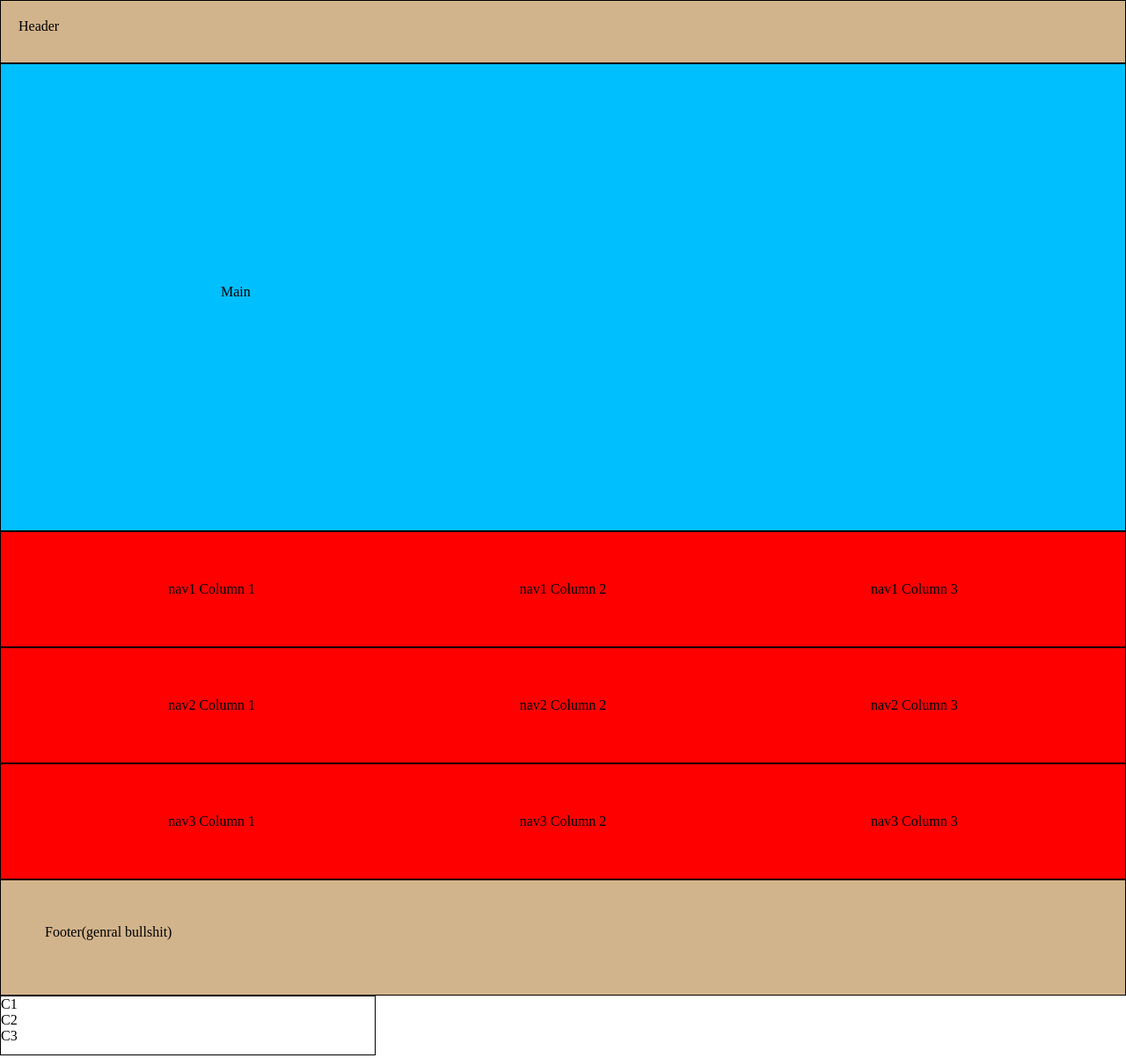
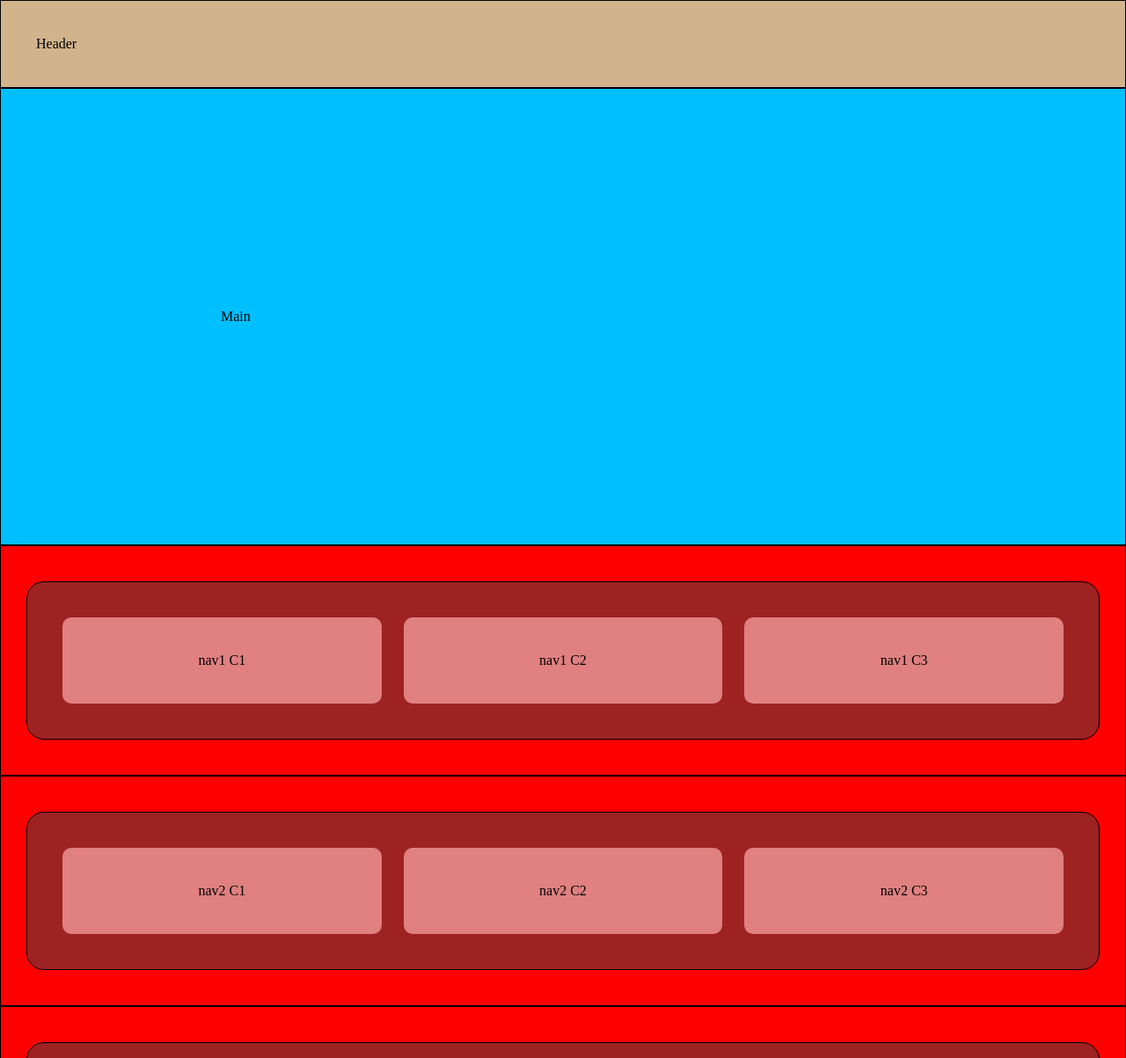
Before and after one commit to worldCONSUMER-AS-ELEV/Webbutveckling, a plain HTML site: page RacingSim/index.html in a window 1280 px wide. Shown: the top 1203 px of the page at 88% size. Drawn offline with Linux system fonts and the light colour scheme.

Commit message:
Fixade containrar absolut cinema

```diff
--- a/RacingSim/css/style.css
+++ b/RacingSim/css/style.css
@@ -1,7 +1,8 @@
 
 #Sigma {
     display: grid;
-    height: 150vh;
+    height: 175vh;
+
     grid-template-columns: 1fr 1fr 1fr;
     grid-template-areas:
         "header header header"
@@ -25,7 +26,7 @@ body {
 header {
     grid-area: header;
     background: rgba(210, 180, 140, 1);
-    padding: 20px;
+    padding: 40px;
 }
 
 main {
@@ -36,28 +37,49 @@ main {
 
 .nav1, .nav2, .nav3 {
     display: grid;
-    grid-template-columns: repeat(3, 1fr);
-    gap: 20px;
     justify-items: center;
     align-items: center;
+    padding: 50px;
+    background-color: rgba(255, 0, 0, 1);
+}
+
+.nav-container {
+    display: grid;
+    grid-template-columns: repeat(3, 1fr);
+    gap: 25px;
+
+    width: 95%;
+    padding: 40px;
+    background: rgb(158, 34, 34);
+    border: 1px solid rgba(0, 0, 0, 1);
+    border-radius: 20px;
+}
+
+.nav-container div {
+    background: rgb(224, 128, 128);
+    border: 1px rgb(125, 74, 74);
+    padding: 40px;
+    border-radius: 10px;
+    text-align: center;
+
 }
 
 .nav1 {
     grid-area: nav1;
     background: rgba(255, 0, 0, 1);
-    padding: 50px;
+    padding: 40px;
 }
 
 .nav2 {
     grid-area: nav2;
     background: rgba(255, 0, 0, 1);
-    padding: 50px;
+    padding: 40px;
 }
 
 .nav3 {
     grid-area: nav3;
     background: rgba(255, 0, 0, 1);
-    padding: 50px;
+    padding: 40px;
 }
 
 footer {
--- a/RacingSim/index.html
+++ b/RacingSim/index.html
@@ -17,31 +17,28 @@
         <main>Main</main>
 
         <section class="nav1">
-                <div>nav1 Column 1</div>
-                <div>nav1 Column 2</div>
-                <div>nav1 Column 3</div>
+            <div class="nav-container">
+                <div>nav1 C1</div>
+                <div>nav1 C2</div>
+                <div>nav1 C3</div>
+            </div>
         </section>
 
         <section class="nav2">
-                <div>nav2 Column 1</div>
-                <div>nav2 Column 2</div>
-                <div>nav2 Column 3</div>
+            <div class="nav-container">
+                <div>nav2 C1</div>
+                <div>nav2 C2</div>
+                <div>nav2 C3</div>
+            </div>
         </section>
 
         <section class="nav3">
-                <div>nav3 Column 1</div>
-                <div>nav3 Column 2</div>
-                <div>nav3 Column 3</div>
-
-        </section class="nav">
-         <div class="nav-container">
-            <div>C1</div>
-            <div>C2</div>
-            <div>C3</div>
-         </div>
-    </section>
-
-
+            <div class="nav-container">
+                <div>nav3 C1</div>
+                <div>nav3 C2</div>
+                <div>nav3 C3</div>
+            </div>
+        </section>
 
         <footer>Footer(genral bullshit)</footer>
     </div>
```
